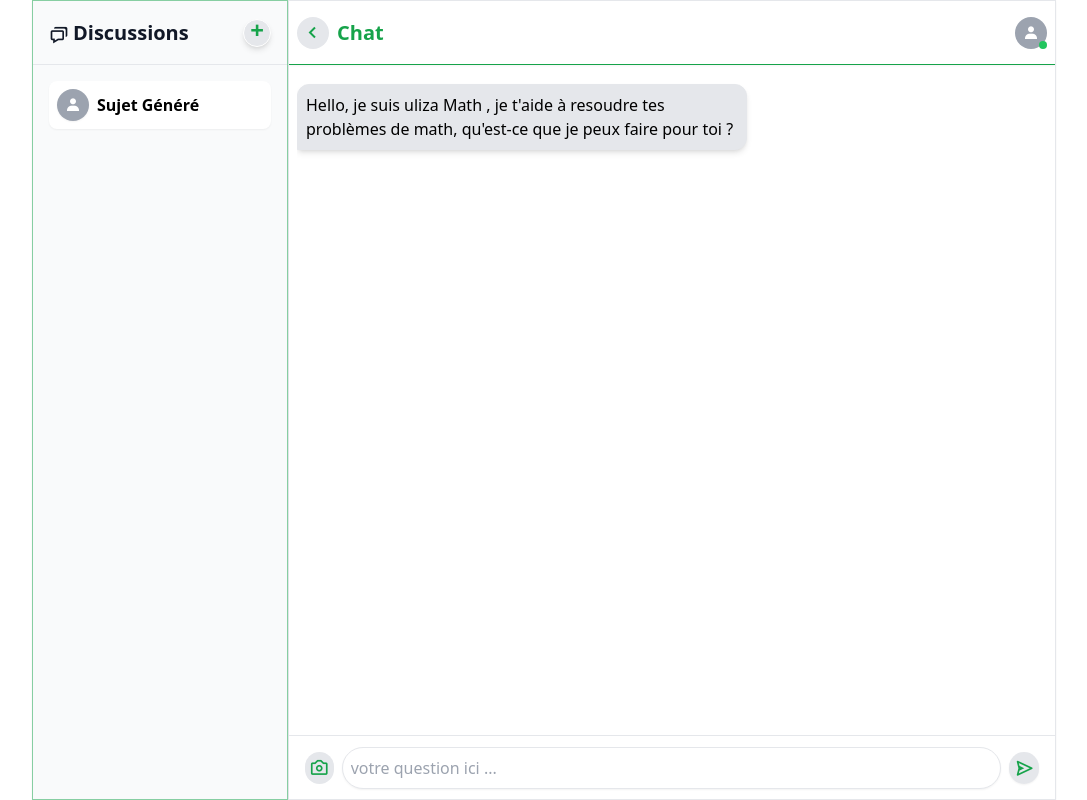
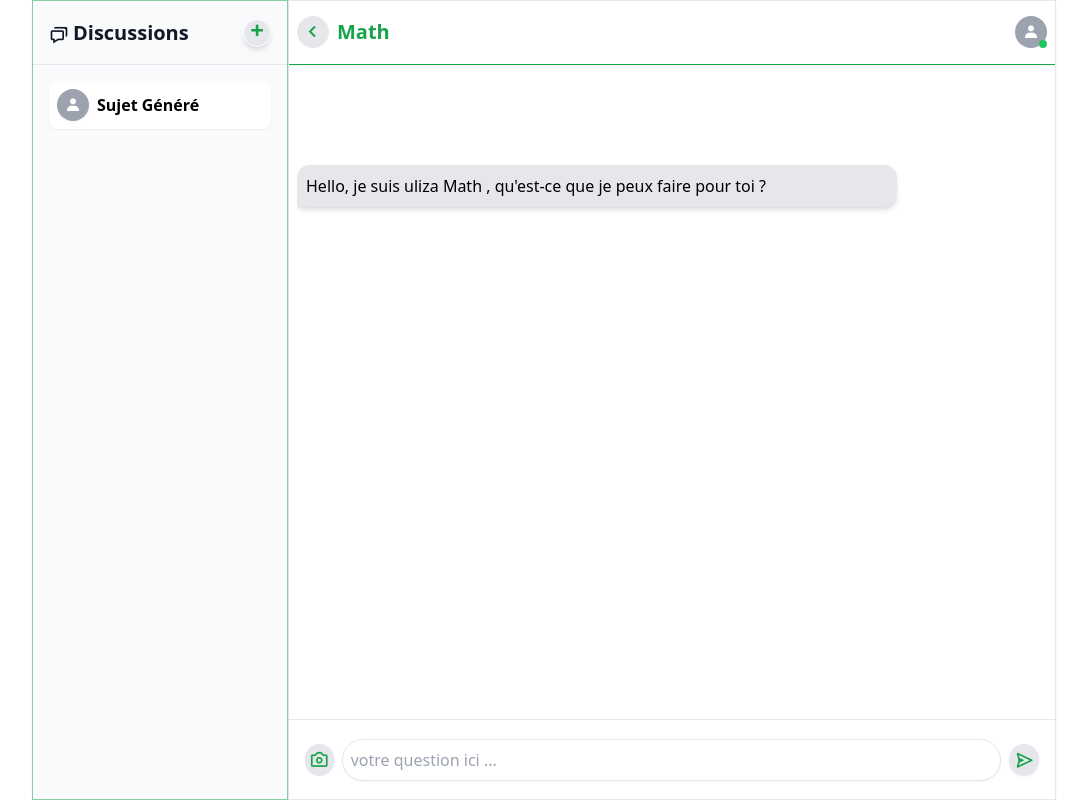
Before and after one commit to Likeur/uliza-chat, a website: page pages/uliza-rafiki2.html in a window 1280 px wide. Shown: the whole page, without its empty margins (96-1183 px from the left). Drawn offline with nearby package versions, Linux system fonts and the light colour scheme.

Commit message:
uliza math fixed

```diff
--- a/pages/uliza-rafiki2.html
+++ b/pages/uliza-rafiki2.html
@@ -8,7 +8,7 @@
     <link href='https://unpkg.com/boxicons@2.1.4/css/boxicons.min.css' rel='stylesheet'>
 </head>
 <body>
-    <main>
+    <main class="h-screen overflow-hidden">
         <section class="lg:flex lg:justify-center">
             <section id="discussion-box" class="absolute w-72 lg:relative lg:w-[20%] h-screen bg-gray-50 -translate-x-[100%] lg:-translate-x-0 border-green-600/50 shadow-sm z-50 border duration-200">
                 <div class="">
@@ -18,7 +18,6 @@
                             <span class="ml-1">Discussions</span>
                         </h1>
                         <div class="flex justify-center items-center h-full">
-                            <button></button>
                             <button class="text-2xl font-semibold bg-gray-200 text-green-600 h-7 w-7 flex justify-center items-end shadow-md rounded-full border border-white hover:bg-green-600 hover:text-white hover:duration-200">+</button>
                             <button id="fermer" class="ml-2 relative lg:hidden">
                                 <span class="block h-0.5 w-5 absolute -rotate-45 rounded-full  bg-gray-800 "></span>
@@ -39,8 +38,8 @@
                     </div>
                 </div>
             </section>
-            <div class="h-screen overflow-hidden bg-white flex flex-col justify-between lg:w-[60%] lg:border lg:shadow-sm">
-                <div class="bg-white h-[8vh] border-b border-green-600 shadow-sm sticky top-0">
+            <div class="h-screen overflow-hidden bg-white flex flex-col lg:w-[60%] lg:border lg:shadow-sm">
+                <div class="bg-white h-[8%] z-40 border-b border-green-600 shadow-sm fixed w-full top-0 lg:relative">
                     <div class="flex justify-between items-center h-full p-2">
                         <div>
                             <span class="flex items-center">
@@ -50,7 +49,7 @@
                                     <span class="h-0.5 w-5 block  bg-gray-800 rounded-full mt-1"></span>
                                 </button>
                                 <button class="h-8 w-8 hidden rounded-full bg-gray-200 lg:flex items-center justify-center"><i class='bx bx-chevron-left text-green-600 text-2xl'></i></button>
-                                <span class="ml-2 font-semibold text-green-600 text-xl">Chat</span>
+                                <span class="ml-2 font-semibold text-green-600 text-xl">Math</span>
                             </span>
                         </div>
                         <div class="relative">
@@ -61,21 +60,21 @@
                         </div>
                     </div>
                 </div>
-                <div class="bg-white h-[82vh] p-2 flex flex-col justify-end">
-                    <ul id="box-message" class=" h-[82vh] flex flex-col overflow-x-hidden overflow-y-auto">
+                <div class="bg-white relative top-12 z-10 h-[82%] p-2 flex flex-col justify-end">
+                    <ul id="box-message" class=" h-[100%] flex flex-col overflow-x-hidden overflow-y-scroll mt-10">
                         <li>
                             <div class="flex justify-start mt-1">
-                                <div class="w-[60%]">
+                                <div class="w-[80%]">
                                     <div class="bg-gray-200 border p-2 rounded-t-xl rounded-br-xl shadow-md">
-                                        <h1>Hello, je suis uliza Math , je t'aide à resoudre tes problèmes de math, qu'est-ce que je peux faire pour toi ?</h1>
+                                        <h1>Hello, je suis uliza Math , qu'est-ce que je peux faire pour toi ?</h1>
                                     </div>
                                 </div>
                             </div>
                         </li>
                     </ul>
                 </div>
-                <form action="" id="send-message-form">
-                    <div class="bg-white border-t h-[8vh] p-4 flex justify-between items-center">
+                <form action="" id="send-message-form"  class="h-[10%] z-40 fixed bottom-0 w-full lg:relative">
+                    <div class="bg-white border-t h-[100%] p-4 flex justify-between items-center">
                         <button class="h-8 w-8 rounded-full bg-gray-200 flex items-center justify-center"><i class='bx bx-camera text-green-600 text-xl' ></i></button>
                         <input id="user-message" type="text" placeholder="votre question ici ..." class="ml-2 w-full rounded-full outline-none shadow-sm border p-2">
                         <button type="submit" id="btn-submit" class="ml-2 h-8 w-8 bg-gray-200 rounded-full shadow-sm p-1 flex justify-center items-center"><i class='bx bx-send text-green-600 text-xl'></i></button>
@@ -114,7 +113,7 @@
                 const userSend = document.createElement('li')
                 userSend.innerHTML = `
                         <div class="flex justify-end mt-1">
-                            <div class="w-[60%]" >
+                            <div class="w-[80%]" >
                                 <div class="bg-green-500 border text-white p-2 rounded-t-xl rounded-bl-xl shadow-md mt-1">
                                     <h1 id="user-mess${id}"></h1>
                                 </div>
@@ -125,7 +124,7 @@
                 const userMess = document.querySelector(`#user-mess${id}`)
                 userMess.textContent = userMessage.value
 
-                userMess.scrollIntoView();
+                //userMess.scrollIntoView();
 
                 const botreponse = document.createElement('li')
                 setTimeout(() => {
@@ -134,7 +133,7 @@
                 setTimeout(() => {
                     botreponse.innerHTML = `
                         <div class="flex justify-start mt-1">
-                            <div class="w-[60%]">
+                            <div class="w-[80%]">
                                 <div id="boite-reponse" class="bg-gray-200 mt-1 border p-2 rounded-t-xl rounded-br-xl shadow-md">
                                     <h1>ecrit...</h1>
                                 </div>
```
Also changed, not shown: pages/uliza-chat.html (+1 -1 lines).
